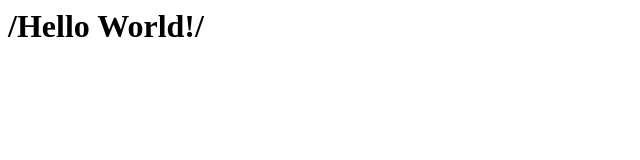
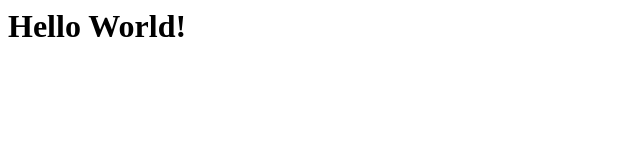
Before and after one commit to omthegg/WebPages, a plain HTML site: page index.html in a window 1280 px wide. Shown: the whole page, without its empty margins (0-640 px from the left). Drawn offline with Linux system fonts and the light colour scheme.

Commit message:
Update index.html

```diff
--- a/index.html
+++ b/index.html
@@ -1 +1 @@
-<h1>/Hello World!/<h1>
+<h1>Hello World!</h1>
```
